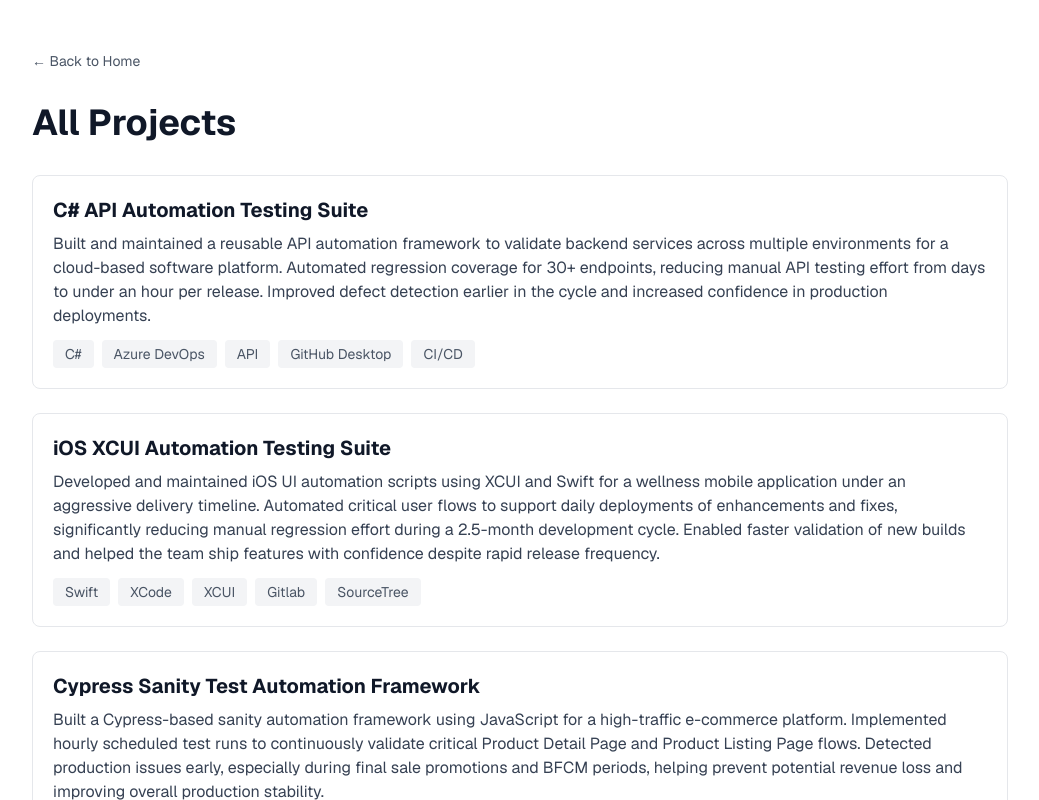
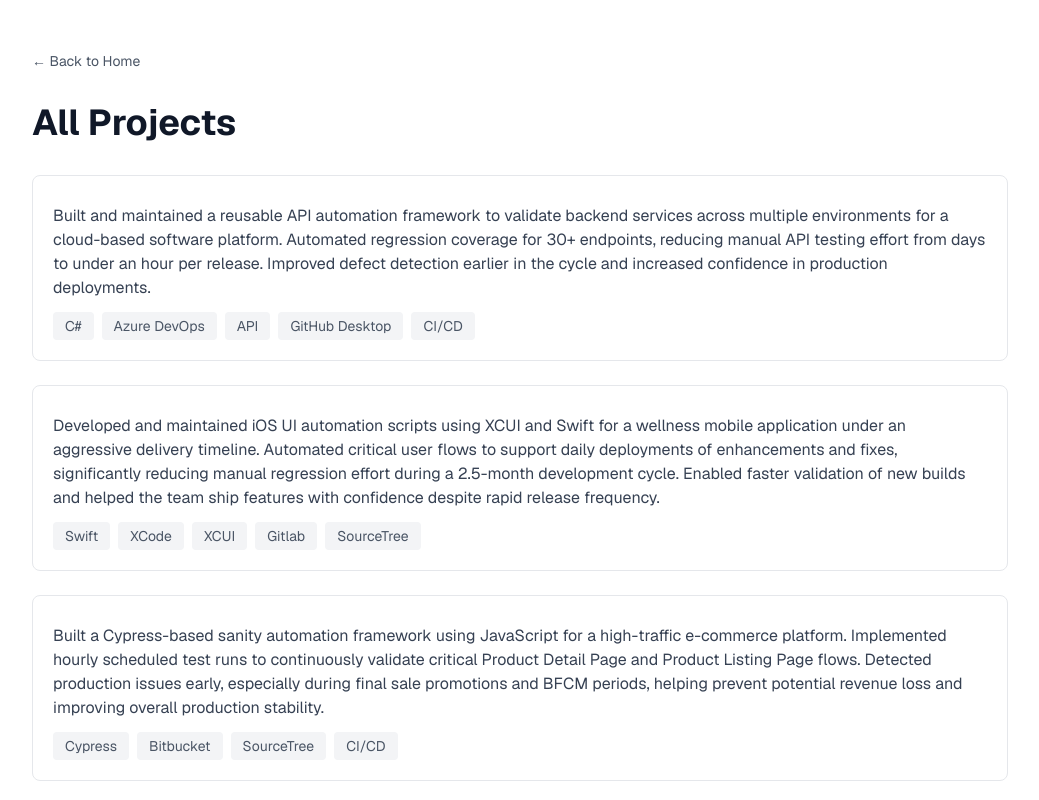
Before and after one commit to jndtv2g/resume-website, a Next.js app: page /projects in a window 1280 px wide. Shown: the top 800 px of the page, without its empty margins (120-1159 px from the left). Built offline with nearby package versions, Linux system fonts and the light colour scheme.

Commit message:
Added fix to app/project/page.tsx

```diff
--- a/app/projects/page.tsx
+++ b/app/projects/page.tsx
@@ -15,21 +15,21 @@ export default function ProjectsPage() {
       </div>
 
       <div className="space-y-6">
-        {projectsList.map(({ name, description, link, tags }, index) => (
+        {projectsList.map(({ name, description, tags }, index) => (
           <div
             key={name}
             className="border border-gray-200 rounded-lg p-5 hover:border-gray-300 transition-colors animate-fade-in"
             style={{ animationDelay: `${index * 0.1}s` }}
           >
             <h2 className="text-xl font-bold mb-2">
-              <a
+              {/* <a
                 href={link}
                 target="_blank"
                 rel="noopener noreferrer"
                 className="text-gray-900 hover:text-gray-700 transition-colors"
               >
                 {name}
-              </a>
+              </a> */}
             </h2>
             <p className="text-base text-gray-700 mb-3">{description}</p>
             <div className="flex flex-wrap gap-2">
```
